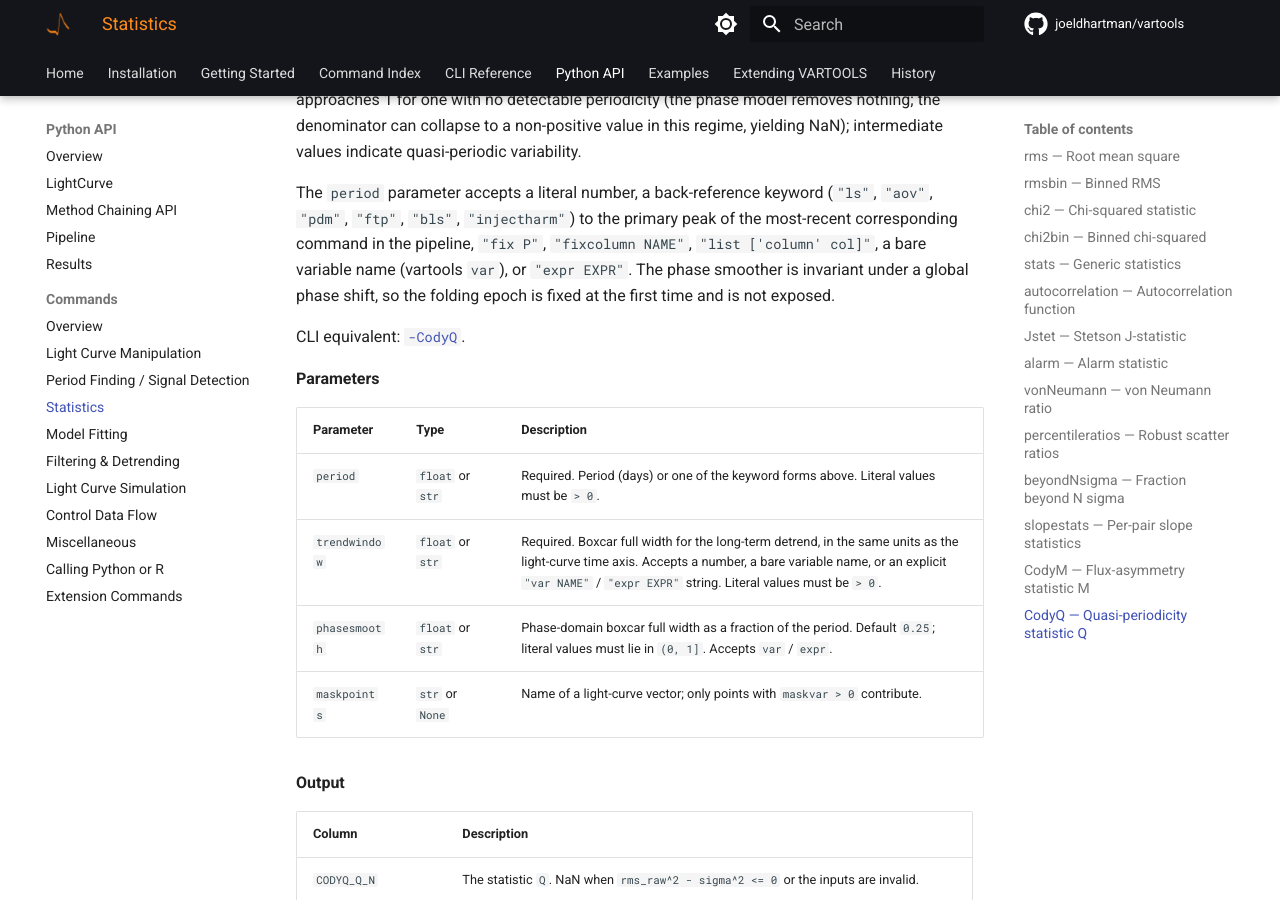
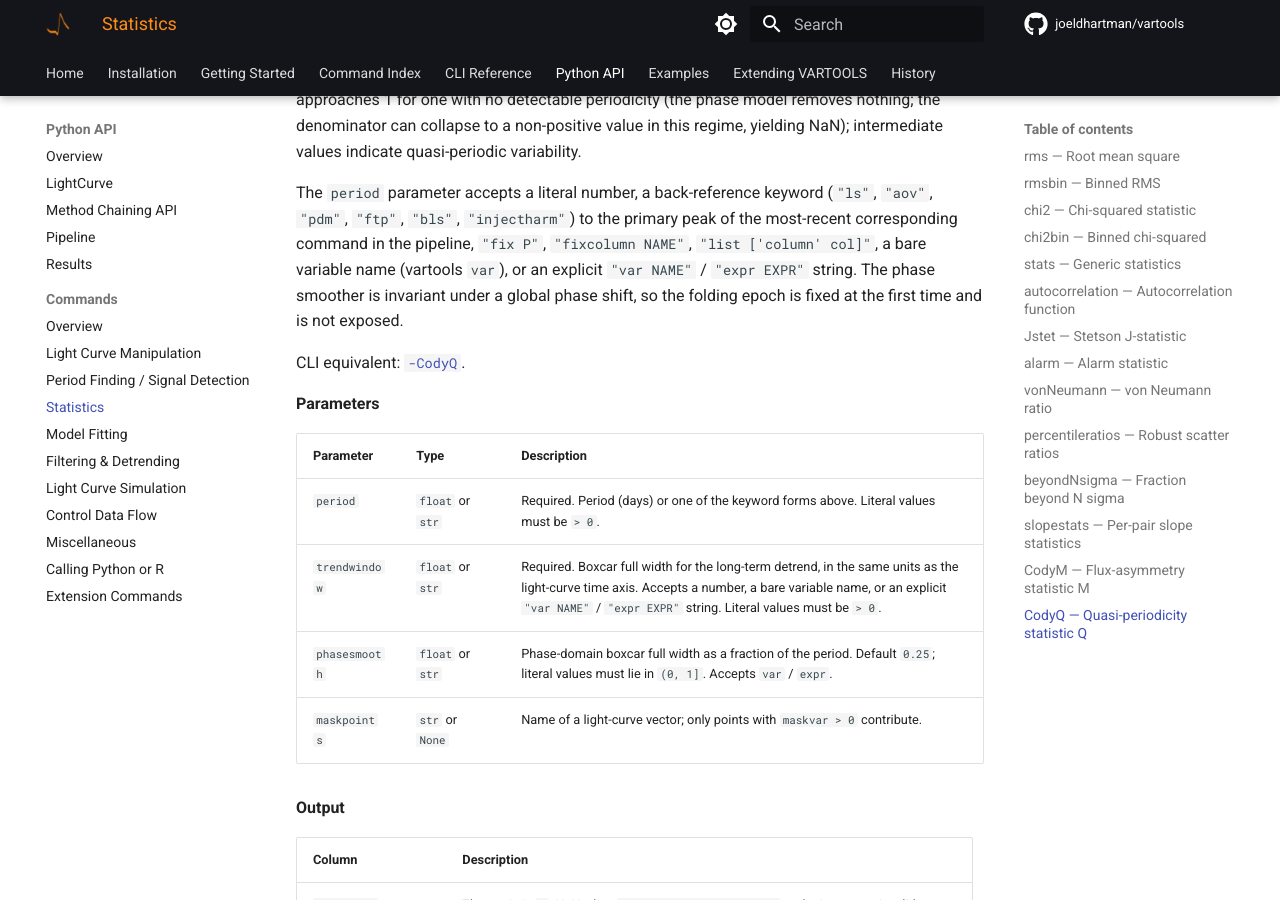
Before and after one commit to joeldhartman/vartools-site, an MkDocs documentation site: the page built from docs/python/commands/statistics.md, in a window 1280 px wide and 900 px high, scrolled down 22924 px. Built offline with MkDocs 1.6.1 and Material for MkDocs 9.7.7, drawn with Linux system fonts in a browser that asks for light colours; comment, search, counter and statistics services are not loaded; the version menu is left out.

Commit message:
docs: -CodyQ Python page -- show explicit "var NAME" form alongside "expr EXPR"
Co-Authored-By: Claude Opus 4.7 (1M context) <noreply@anthropic.com>

```diff
--- a/docs/python/commands/statistics.md
+++ b/docs/python/commands/statistics.md
@@ -820,7 +820,7 @@ Q = (rms_resid^2 - sigma^2) / (rms_raw^2 - sigma^2)
 
 where `rms_raw` is the standard deviation of the long-term-detrended light curve, `rms_resid` is the standard deviation of the same curve after subtraction of a boxcar-smoothed phase model at the supplied period, and `sigma^2` is the mean of the per-point squared errors. `Q` approaches 0 for a strictly periodic light curve (the phase model captures essentially all the variance) and approaches 1 for one with no detectable periodicity (the phase model removes nothing; the denominator can collapse to a non-positive value in this regime, yielding NaN); intermediate values indicate quasi-periodic variability.
 
-The `period` parameter accepts a literal number, a back-reference keyword (`"ls"`, `"aov"`, `"pdm"`, `"ftp"`, `"bls"`, `"injectharm"`) to the primary peak of the most-recent corresponding command in the pipeline, `"fix P"`, `"fixcolumn NAME"`, `"list ['column' col]"`, a bare variable name (vartools `var`), or `"expr EXPR"`. The phase smoother is invariant under a global phase shift, so the folding epoch is fixed at the first time and is not exposed.
+The `period` parameter accepts a literal number, a back-reference keyword (`"ls"`, `"aov"`, `"pdm"`, `"ftp"`, `"bls"`, `"injectharm"`) to the primary peak of the most-recent corresponding command in the pipeline, `"fix P"`, `"fixcolumn NAME"`, `"list ['column' col]"`, a bare variable name (vartools `var`), or an explicit `"var NAME"` / `"expr EXPR"` string. The phase smoother is invariant under a global phase shift, so the folding epoch is fixed at the first time and is not exposed.
 
 CLI equivalent: [`-CodyQ`](../../cli/statistics.md#-codyq).
 
```
